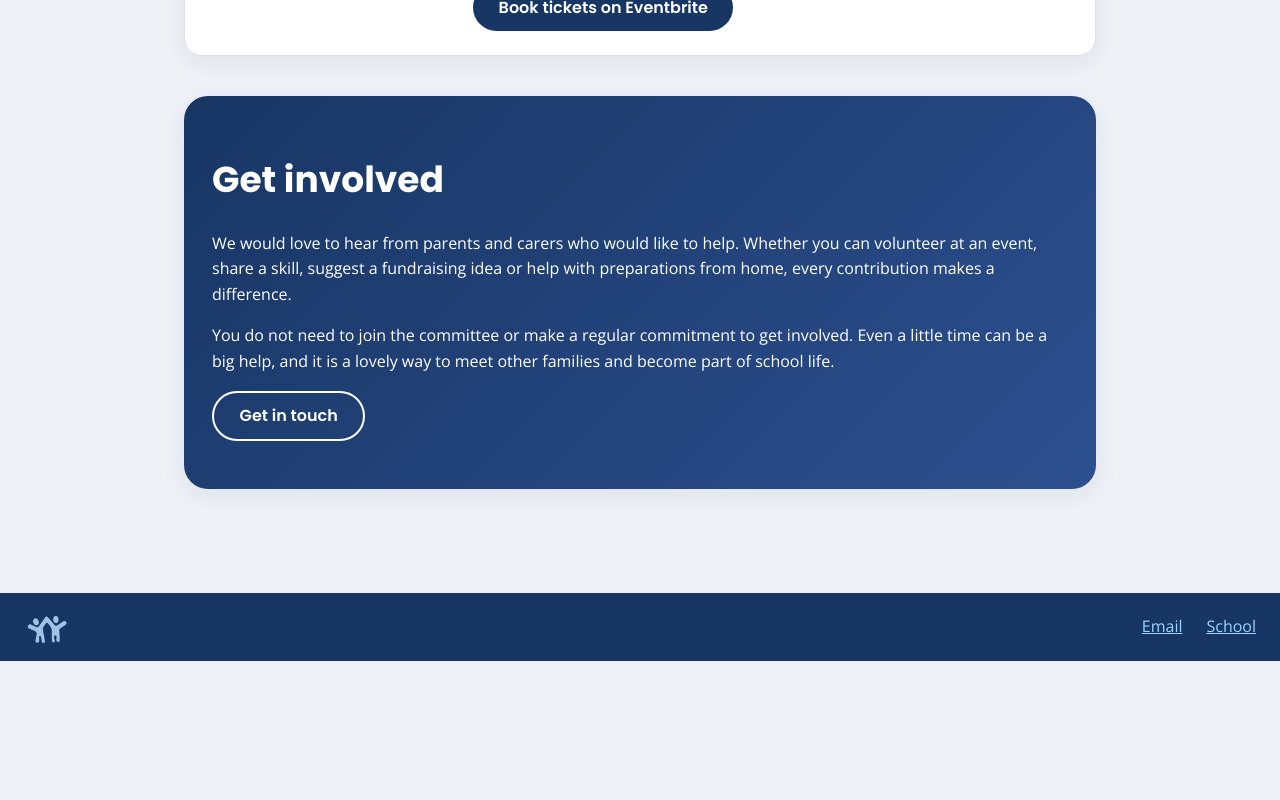
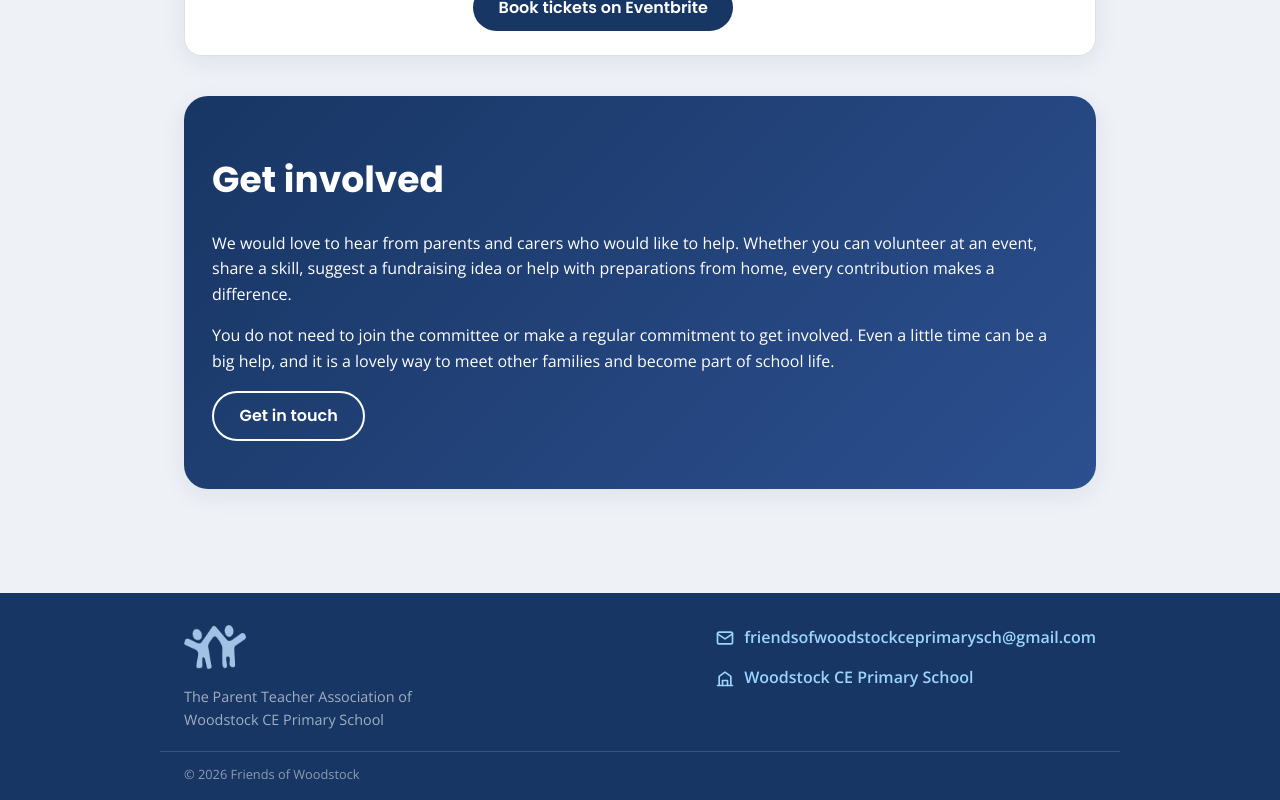
Before and after one commit to claidler/woodstock-pta, a React (Vite) app: page / in a window 1280 px wide. Shown: the part 1495-2295 px from the top of the page. Before the commit the page ends 2156 px from the top, so only its background shows below. Built offline with nearby package versions, Linux system fonts and the light colour scheme.

Commit message:
Redesign footer: brand block, icon links, legal strip

```diff
--- a/src/components/Layout.jsx
+++ b/src/components/Layout.jsx
@@ -36,13 +36,53 @@ export default function Layout() {
         <Outlet />
       </main>
       <footer className="site-footer">
-        <img className="footer-logo" src={site.schoolLogo} alt="Woodstock CE Primary School logo" />
-        <nav className="footer-links">
-          <a href={`mailto:${site.email}`}>Email</a>
-          <a href={site.schoolUrl} target="_blank" rel="noreferrer">
-            School
-          </a>
-        </nav>
+        <div className="footer-inner">
+          <div className="footer-brand">
+            <img className="footer-logo" src={site.logo} alt={site.shortName} />
+            <p className="footer-tagline">{site.tagline}</p>
+          </div>
+          <nav className="footer-links" aria-label="Footer">
+            <a className="footer-link" href={`mailto:${site.email}`}>
+              <svg
+                className="footer-icon"
+                viewBox="0 0 24 24"
+                fill="none"
+                stroke="currentColor"
+                strokeWidth="2"
+                strokeLinecap="round"
+                strokeLinejoin="round"
+                aria-hidden="true"
+              >
+                <rect x="3" y="5" width="18" height="14" rx="2" />
+                <path d="m3 7 9 6 9-6" />
+              </svg>
+              <span>{site.email}</span>
+            </a>
+            <a
+              className="footer-link"
+              href={site.schoolUrl}
+              target="_blank"
+              rel="noreferrer"
+            >
+              <svg
+                className="footer-icon"
+                viewBox="0 0 24 24"
+                fill="none"
+                stroke="currentColor"
+                strokeWidth="2"
+                strokeLinecap="round"
+                strokeLinejoin="round"
+                aria-hidden="true"
+              >
+                <path d="M3 21h18" />
+                <path d="M5 21V10l7-5 7 5v11" />
+                <path d="M9 21v-6h6v6" />
+              </svg>
+              <span>Woodstock CE Primary School</span>
+            </a>
+          </nav>
+        </div>
+        <div className="footer-legal">© {new Date().getFullYear()} Friends of Woodstock</div>
       </footer>
     </div>
   );
--- a/src/styles.css
+++ b/src/styles.css
@@ -170,28 +170,70 @@ a {
 
 .site-footer {
   margin-top: 2rem;
-  padding: 1rem 1.5rem;
-  display: flex;
-  align-items: center;
-  justify-content: space-between;
-  gap: 1rem;
-  flex-wrap: wrap;
   background: var(--colour-primary);
-  color: #fff;
+  color: rgba(255, 255, 255, 0.85);
 }
 
-.site-footer a {
-  color: var(--colour-secondary);
+.footer-inner {
+  max-width: 960px;
+  margin: 0 auto;
+  padding: 2rem 1.5rem 1.25rem;
+  display: flex;
+  align-items: flex-start;
+  justify-content: space-between;
+  gap: 2rem 3rem;
+  flex-wrap: wrap;
+}
+
+.footer-brand {
+  max-width: 300px;
+}
+
+.footer-logo {
+  height: 44px;
+  width: auto;
+  margin-bottom: 0.5rem;
+}
+
+.footer-tagline {
+  margin: 0;
+  font-size: 0.9rem;
+  color: rgba(255, 255, 255, 0.6);
 }
 
 .footer-links {
   display: flex;
-  gap: 1.5rem;
+  flex-direction: column;
+  gap: 0.9rem;
 }
 
-.footer-logo {
-  height: 36px;
-  width: auto;
+.footer-link {
+  display: inline-flex;
+  align-items: center;
+  gap: 0.6rem;
+  color: var(--colour-secondary);
+  text-decoration: none;
+  font-weight: 600;
+}
+
+.footer-link:hover {
+  color: #fff;
+  text-decoration: underline;
+}
+
+.footer-icon {
+  width: 20px;
+  height: 20px;
+  flex: none;
+}
+
+.footer-legal {
+  max-width: 960px;
+  margin: 0 auto;
+  padding: 0.75rem 1.5rem 1rem;
+  border-top: 1px solid rgba(255, 255, 255, 0.15);
+  font-size: 0.8rem;
+  color: rgba(255, 255, 255, 0.5);
 }
 
 .hero-logo {
```
